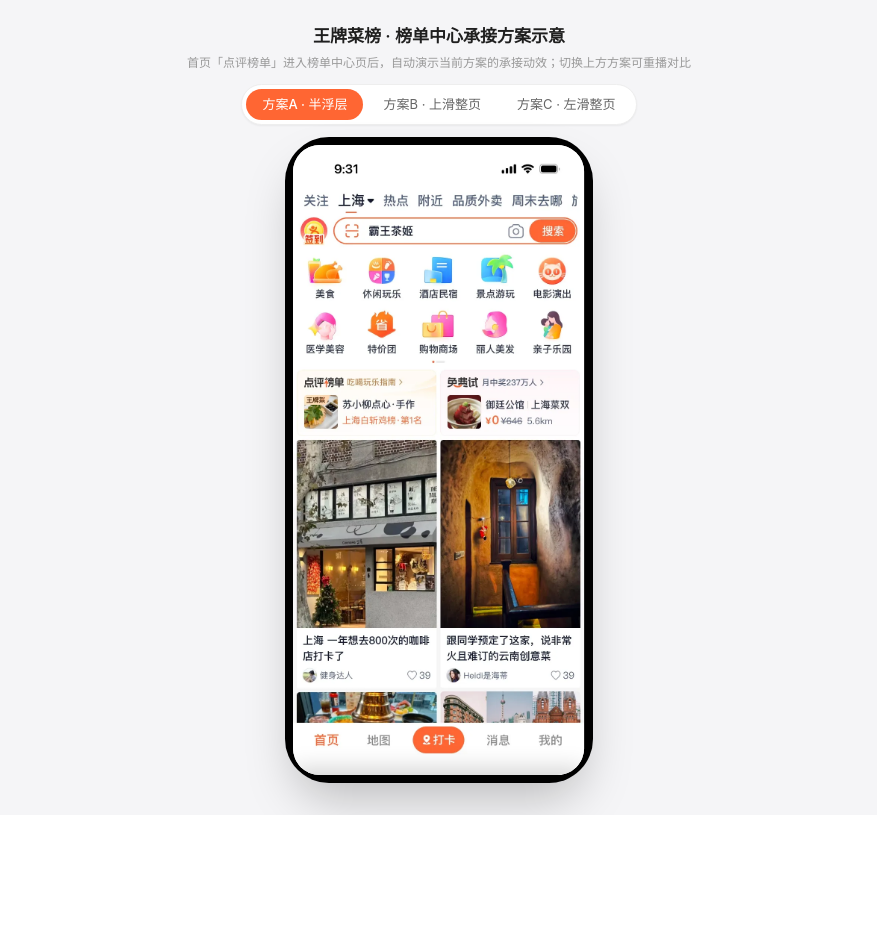
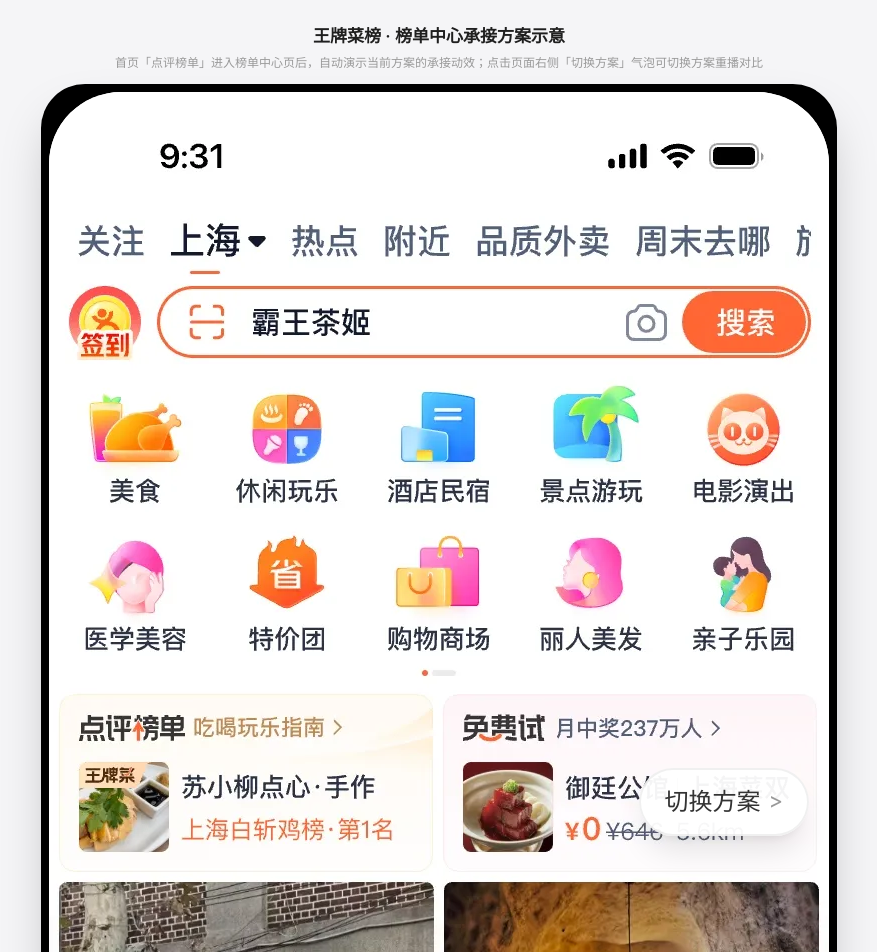
Before and after one commit to misqo67/---, a React (Vite) app: page / in a window 1280 px wide. Shown: the top 952 px of the page, without its empty margins (201-1078 px from the left). Before the commit the page ends 815 px from the top, so only its background shows below. Built offline with nearby package versions, Linux system fonts and the light colour scheme.

Commit message:
feat: 演示画面固定 780×1688，方案切换改为页内悬浮气泡

```diff
--- a/src/pages/Index.jsx
+++ b/src/pages/Index.jsx
@@ -6,6 +6,7 @@
 
 const SCREEN_W = 390;
 const SCREEN_H = 844;
+const DISPLAY_SCALE = 2; // 页面演示固定按 780×1688（2x）呈现
 const HALF_RATIO = 0.8;
 const ACE_TOP_CROP = 40; // 方案A半浮层态裁掉的头部状态栏区域(px)，展开成整页时恢复
 const HALF_H = Math.round(SCREEN_H * HALF_RATIO);
@@ -27,7 +28,7 @@
   const [aceLoaded, setAceLoaded] = useState(false); // 王牌菜榜页是否加载完成
   const [iconBounceKey, setIconBounceKey] = useState(0); // 返回时王牌菜榜 icon 扫光动效重放计数
   const [animOn, setAnimOn] = useState(true); // 切换方案瞬间关闭过渡，避免穿帮
-  const [scale, setScale] = useState(1);
+  const [bubbleOpen, setBubbleOpen] = useState(false); // 悬浮方案切换气泡展开态
   const dragRef = useRef(null);
   const iframeRef = useRef(null);
   const schemeRef = useRef(scheme);
@@ -36,17 +37,7 @@
   // 王牌菜榜自包含单文件（素材已内联），用 blob URL 承载，部署后不依赖 public 目录
   const aceDocUrl = useMemo(() => URL.createObjectURL(new Blob([aceStandaloneRaw], { type: "text/html" })), []);
 
-  // 舞台缩放适配窗口
-  useEffect(() => {
-    const fit = () => {
-      const availH = window.innerHeight - 170;
-      const availW = window.innerWidth - 24;
-      setScale(Math.max(0.35, Math.min(1, availH / SCREEN_H, availW / SCREEN_W)));
-    };
-    fit();
-    window.addEventListener("resize", fit);
-    return () => window.removeEventListener("resize", fit);
-  }, []);
+  // 演示画面固定 780×1688（2x），居中呈现
 
   const closeAce = useCallback(() => {
     setAce("closed");
@@ -112,7 +103,7 @@
   };
   const onHandleMove = (e) => {
     if (!dragRef.current) return;
-    const dy = e.clientY - dragRef.current.startY;
+    const dy = (e.clientY - dragRef.current.startY) / DISPLAY_SCALE;
     const next = Math.min(SCREEN_H, Math.max(220, HALF_H - dy));
     setSheetH(next);
   };
@@ -169,20 +160,7 @@
       {/* 顶部标题与方案切换 */}
       <div className="w-full flex flex-col items-center pt-6 pb-3 px-4">
         <div className="text-[17px] font-semibold text-[#1f1f1f]">王牌菜榜 · 榜单中心承接方案示意</div>
-        <div className="text-[12px] text-[#999] mt-1">首页「点评榜单」进入榜单中心页后，自动演示当前方案的承接动效；切换上方方案可重播对比</div>
-        <div className="mt-3 flex items-center gap-1 bg-white rounded-full p-1 shadow-sm border border-[#eee]">
-          {SCHEMES.map((s) => (
-            <button
-              key={s.id}
-              onClick={() => switchScheme(s.id)}
-              className={`px-4 py-1.5 rounded-full text-[13px] transition-colors ${
-                scheme === s.id ? "bg-[#ff6633] text-white font-medium" : "text-[#666] hover:text-[#ff6633]"
-              }`}
-            >
-              {s.label}
-            </button>
-          ))}
-        </div>
+        <div className="text-[12px] text-[#999] mt-1">首页「点评榜单」进入榜单中心页后，自动演示当前方案的承接动效；点击页面右侧「切换方案」气泡可切换方案重播对比</div>
       </div>
 
       {/* 手机舞台 */}
@@ -190,8 +168,8 @@
         <div
           className="relative rounded-[44px] bg-black shadow-2xl"
           style={{
-            width: SCREEN_W * scale + 16,
-            height: SCREEN_H * scale + 16,
+            width: SCREEN_W * DISPLAY_SCALE + 16,
+            height: SCREEN_H * DISPLAY_SCALE + 16,
             padding: 8,
           }}
         >
@@ -200,7 +178,7 @@
             style={{
               width: SCREEN_W,
               height: SCREEN_H,
-              transform: `scale(${scale})`,
+              transform: `scale(${DISPLAY_SCALE})`,
               transformOrigin: "top left",
               borderRadius: 36,
             }}
@@ -376,6 +354,40 @@
                 }}
               />
             )}
+
+            {/* ===== 悬浮方案切换气泡 ===== */}
+            <div className="absolute z-50 flex flex-col items-end" style={{ right: 10, top: "40%" }}>
+              {bubbleOpen && (
+                <div className="mb-2 flex flex-col overflow-hidden rounded-2xl bg-white shadow-lg">
+                  {SCHEMES.map((s, i) => (
+                    <button
+                      key={s.id}
+                      onClick={() => {
+                        setBubbleOpen(false);
+                        switchScheme(s.id);
+                      }}
+                      className="text-left px-4 py-2.5 text-[13px] active:bg-black/5"
+                      style={{
+                        color: scheme === s.id ? "#ff6633" : "#333",
+                        fontWeight: scheme === s.id ? 600 : 400,
+                        borderBottom: i < SCHEMES.length - 1 ? "1px solid #f0f0f0" : "none",
+                      }}
+                    >
+                      {"方案" + "一二三"[i]}
+                      {scheme === s.id ? " ✓" : ""}
+                    </button>
+                  ))}
+                </div>
+              )}
+              <button
+                onClick={() => setBubbleOpen((v) => !v)}
+                className="flex items-center bg-white/95 shadow-lg active:bg-white"
+                style={{ borderRadius: 18, padding: "7px 12px", fontSize: 12, color: "#333", border: "1px solid rgba(0,0,0,0.06)" }}
+              >
+                切换方案
+                <span style={{ marginLeft: 4, color: "#999", fontSize: 11 }}>{bubbleOpen ? "<" : ">"}</span>
+              </button>
+            </div>
           </div>
         </div>
       </div>
```
